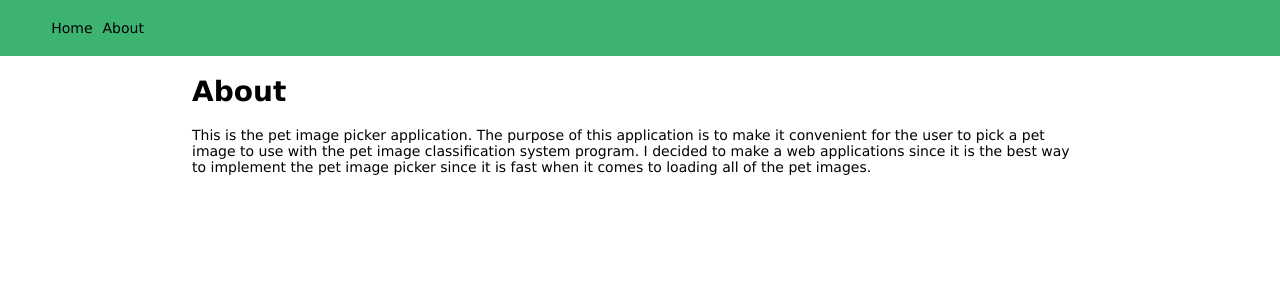
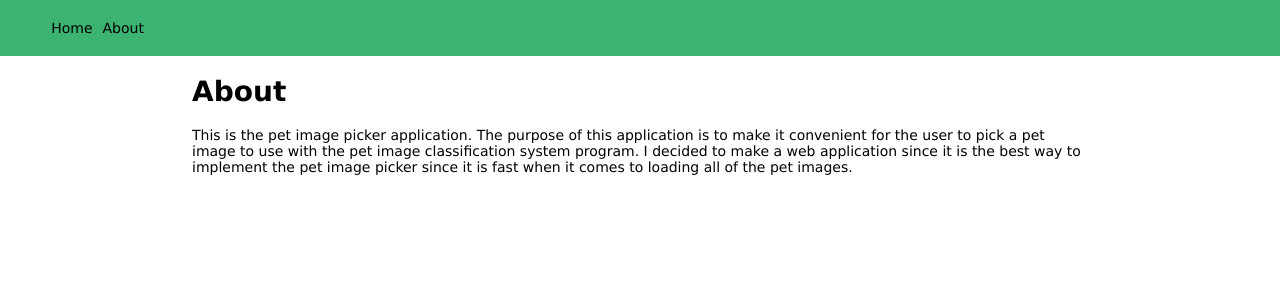
Before and after one commit to sagedemage/pet_image_classification_system, a Node server app: page /about in a window 1280 px wide. Shown: the top 300 px of the page. Run offline with Node 20, Linux system fonts and the light colour scheme.

Commit message:
grammar fix

```diff
--- a/pet_image_picker/views/about.jade
+++ b/pet_image_picker/views/about.jade
@@ -5,5 +5,5 @@ block content
   p
     | This is the pet image picker application. The purpose of this application is to make it convenient
     | for the user to pick a pet image to use with the pet image classification system program. I decided
-    | to make a web applications since it is the best way to implement the pet image picker since it is
+    | to make a web application since it is the best way to implement the pet image picker since it is
     | fast when it comes to loading all of the pet images.
```
